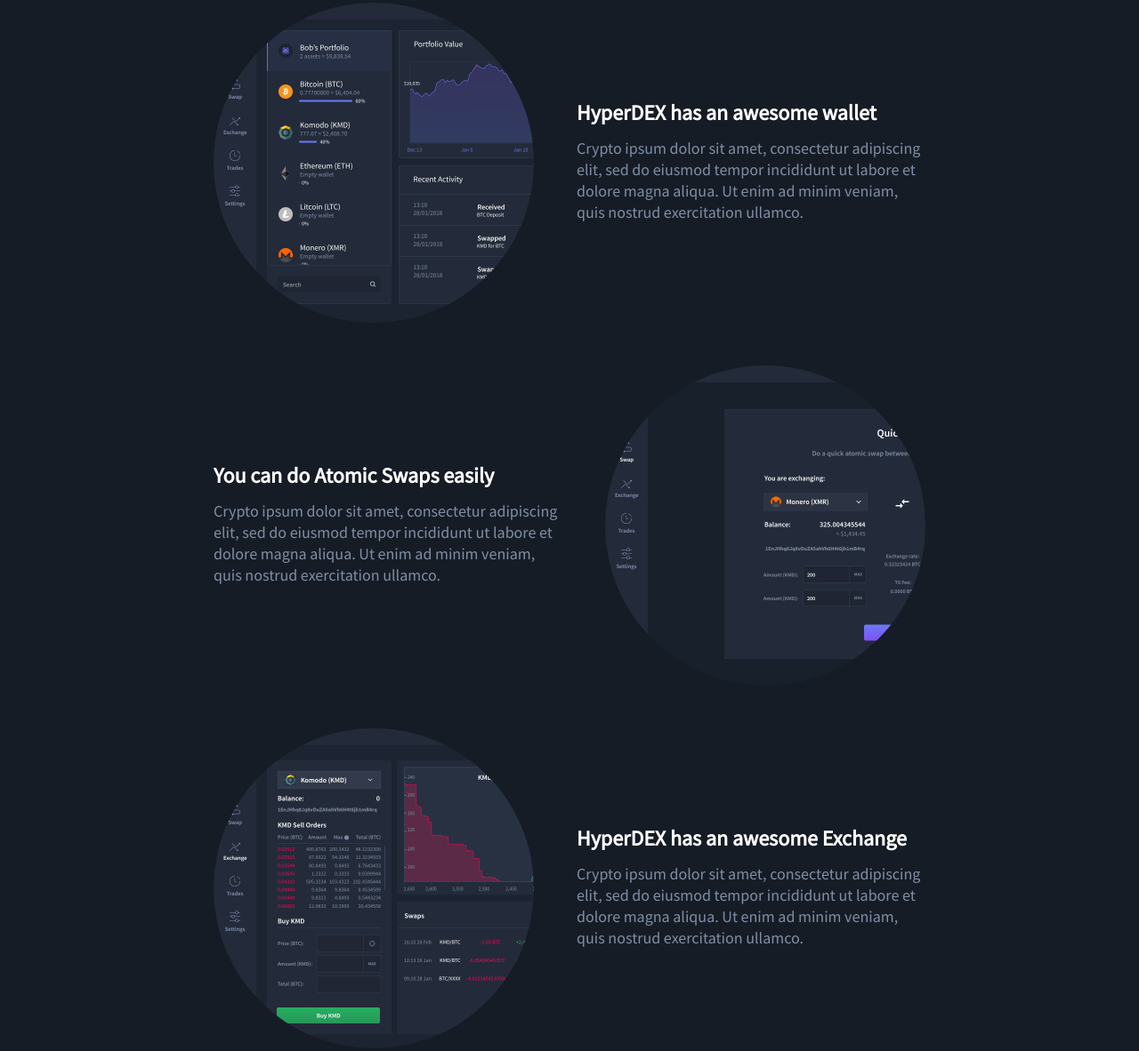
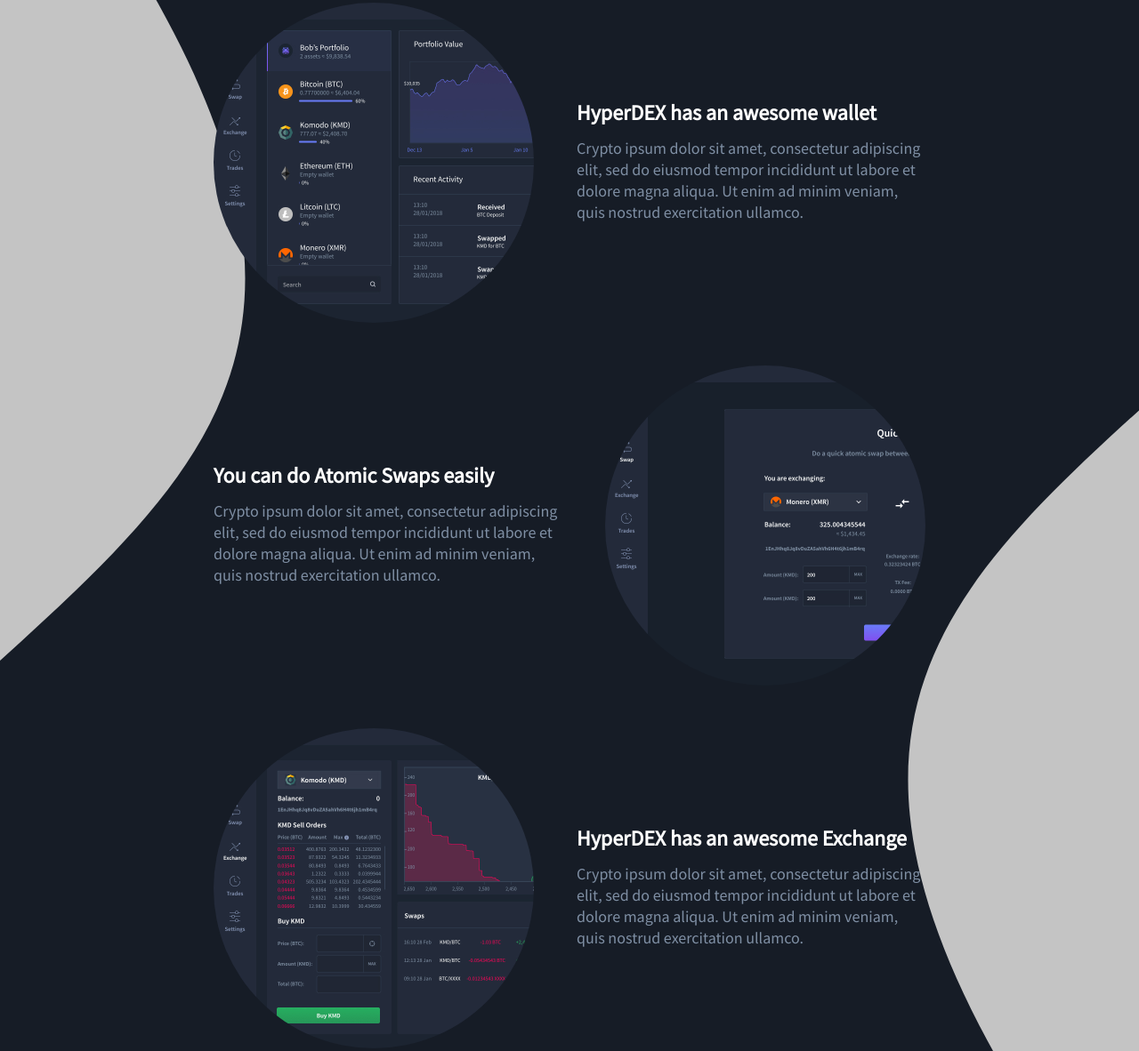
Before and after one commit to atomiclabs/hyperdex-site, a Gatsby site: page / in a window 1280 px wide. Shown: the part 1624-2806 px from the top of the page at 89% size. Built offline with nearby package versions, Linux system fonts and the light colour scheme; Gatsby itself is replaced by a stand-in of ours.

Commit message:
feat: add right-left svg component

```diff
--- a/src/components/Main/index.js
+++ b/src/components/Main/index.js
@@ -8,6 +8,7 @@
 import Portfolio from '../SVG/Portfolio'
 import Button from '../Button'
 import HorizontalWave from '../SVG/HorizontalWave'
+import LeftWave from '../SVG/LeftWave'
 
 import WalletImage from '../../images/wallet.jpeg'
 import ExchangeImage from '../../images/exchange.jpeg'
@@ -63,6 +64,12 @@
 			descriptions.map(description => <Description key={description.title} title={description.title} image={description.image} subTitle={description.subTitle}/>)
 		}
 	</div>
+	<div className={styles.leftWave}>
+		<LeftWave />
+	</div>
+	<div className={styles.rightWave}>
+		<LeftWave />
+	</div>
 	<p style={{marginTop: '2rem'}} className={styles.title}>Ready to try HyperDEX?</p>
 	<p className={styles.subTitle}>Do your first Atomic Swap in minutes.</p>
 	<Button text='Join the test' />
--- a/src/components/Main/index.module.css
+++ b/src/components/Main/index.module.css
@@ -1,9 +1,10 @@
 .main {
-    background: #161C26;
-    color: #fff;
-    display: flex;
-    flex-direction: column;
-    align-items: center;
+	position: relative;
+	background: #161C26;
+	color: #fff;
+	display: flex;
+	flex-direction: column;
+	align-items: center;
 }
 
 .title {
@@ -37,4 +38,19 @@
   flex-direction: column;
 	justify-content: space-between;
 	padding: 0 15rem;
+	z-index: 2;
 }
+
+.leftWave {
+	position: absolute;
+	left: 0;
+	z-index: 1;
+}
+
+.rightWave {
+	position: absolute;
+	bottom: 0;
+	right: -1rem;
+	z-index: 1;
+	transform: scale(-1)
+}
--- /dev/null
+++ b/src/components/SVG/LeftWave.js
@@ -0,0 +1,8 @@
+import React from 'react'
+
+export default () => <svg width="276" height="1339" viewBox="0 0 276 1339" fill="none" xmlns="http://www.w3.org/2000/svg">
+	<path
+		d="M82.5695 421.963C82.5695 421.963 -197.931 -377.536 275.069 224.464C748.069 826.464 540.949 994.92 258.569 1251.96C-23.8106 1509.01 82.5695 1109.96 82.5695 1109.96V421.963Z"
+		transform="translate(-280.569 0.0360107)"
+		fill="#C4C4C4" />
+</svg>
```
